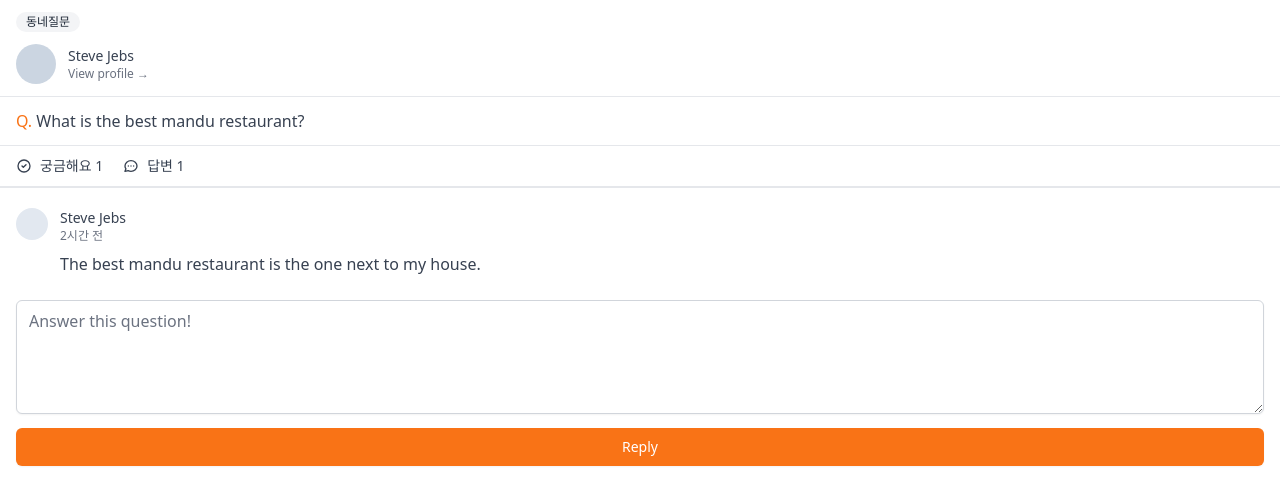
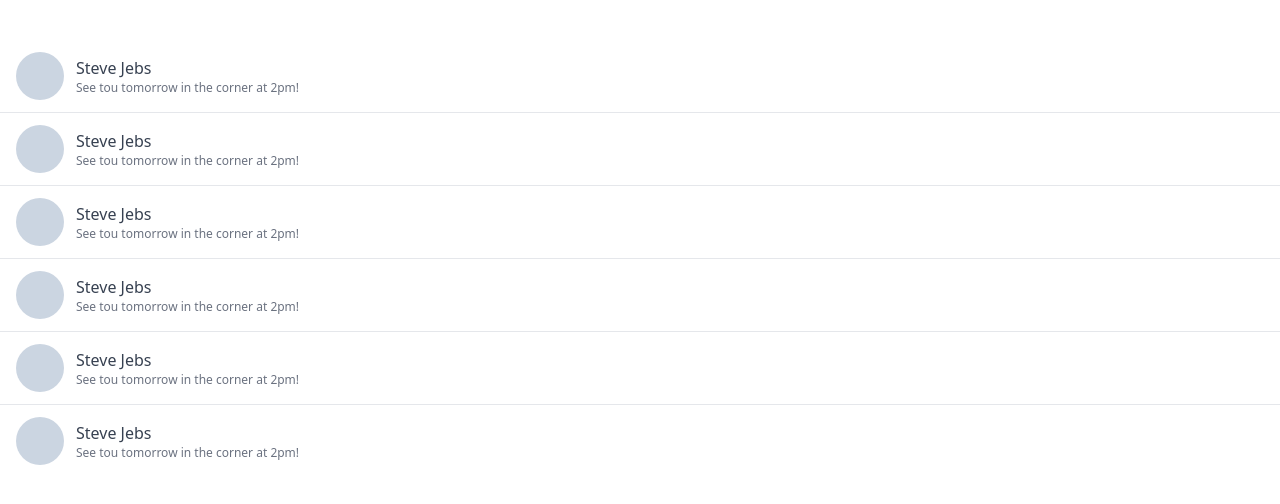
Before and after one commit to MeluvRose/clone-carrot, a Next.js app: page /community/chats in a window 1280 px wide. Shown: the top 504 px of the page. Built offline with nearby package versions, Linux system fonts and the light colour scheme.

Commit message:
#5.8 Chats

```diff
--- /dev/null
+++ b/pages/community/chats.tsx
@@ -0,0 +1,26 @@
+import type { NextPage } from "next";
+
+const Chats: NextPage = () => {
+  return (
+    <div className="py-10 divide-y-[1px]">
+      {[1, 2, 3, 4, 5, 6].map((_, i) => (
+        <div
+          key={i}
+          className="flex px-4 cursor-pointer py-3 items-center space-x-3"
+        >
+          <div className="w-12 h-12 rounded-full bg-slate-300" />
+          <div>
+            <p className="text-gray-700">Steve Jebs</p>
+            <p className="text-xs text-gray-500">
+              See tou tomorrow in the corner at 2pm!
+            </p>
+          </div>
+        </div>
+      ))}
+    </div>
+  );
+};
+
+//  last:border-b-0
+
+export default Chats;
```
